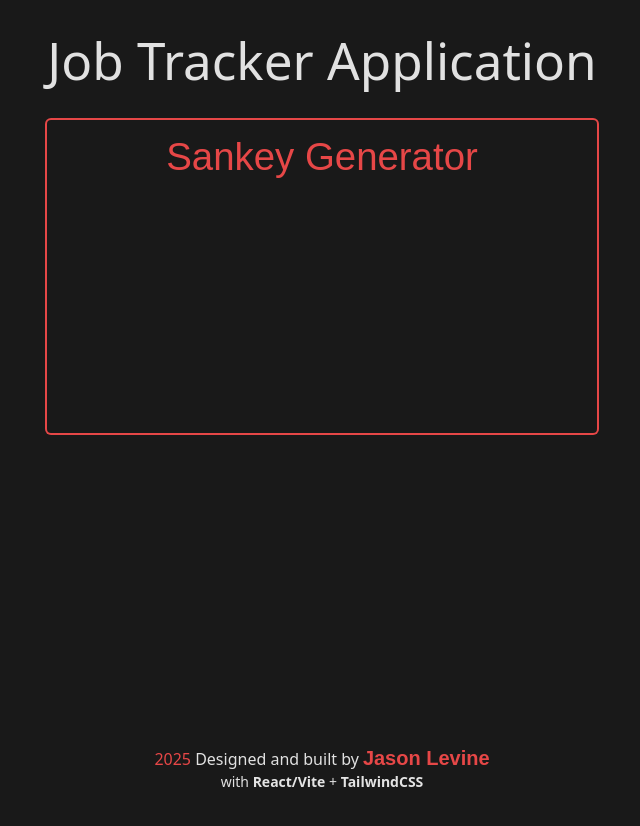
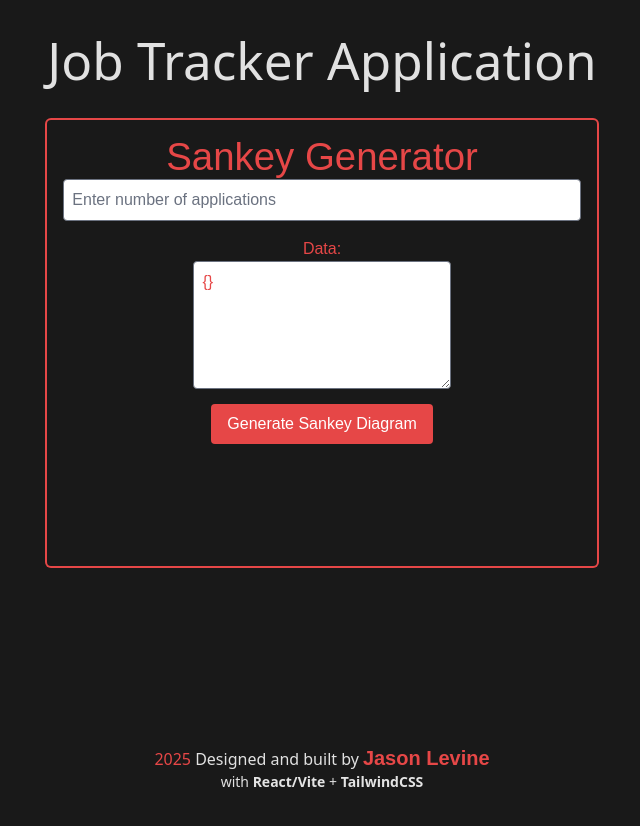
Before and after one commit to JsonLevine/job-tracker, a React (Vite) app: page / in a window 1280 px wide. Shown: the top 826 px of the page, without its empty margins (318-958 px from the left). Built offline with nearby package versions, Linux system fonts and the light colour scheme; a web font is replaced by a local one; what tailwindcss-animated would draw is missing.

Commit message:
Begin Sankey Generator

```diff
--- a/src/components/SankeyGenerator.jsx
+++ b/src/components/SankeyGenerator.jsx
@@ -6,9 +6,46 @@ function SankeyGenerator() {
   return (
     <div className="flex-1 ring-2 rounded ring-stronghold-red text-stronghold-red jersey flex flex-col items-center justify-start p-4 mt-8">
       <h2>Sankey Generator</h2>
+      <form className="flex flex-col items-center justify-center w-full">
+        <input
+          type="text"
+          placeholder="Enter number of applications"
+          className="mb-4 w-full p-2 border rounded"
+          value={data.applications || ''}
+          onChange={(e) => setData({ ...data, applications: e.target.value })}
+        />
+        <label className="mb-2">
+          Data:
+          <textarea
+            className="w-full h-32 p-2 border rounded"
+            value={JSON.stringify(data, null, 2)}
+            onChange={(e) => setData(JSON.parse(e.target.value))}
+          />
+        </label>
+        <button
+          type="submit"
+          className="px-4 py-2 bg-stronghold-red text-white rounded hover:bg-stronghold-red-dark"
+        >
+          Generate Sankey Diagram
+        </button>
+      </form>
       <div></div>
     </div>
   )
 }
 
 export default SankeyGenerator
+
+// Sample Job Search diagram:
+
+// Applications [4] 1st Interviews
+// Applications [9] Rejected
+// Applications [4] No Answer
+
+// 1st Interviews [2] 2nd Interviews
+// 1st Interviews [2] No Offer
+
+// 2nd Interviews [2] Offers
+
+// Offers [1] Accepted
+// Offers [1] Declined
--- a/src/index.css
+++ b/src/index.css
@@ -17,7 +17,6 @@
   -moz-osx-font-smoothing: grayscale;
 }
 
-
 body {
   margin: 0;
   display: flex;
```
